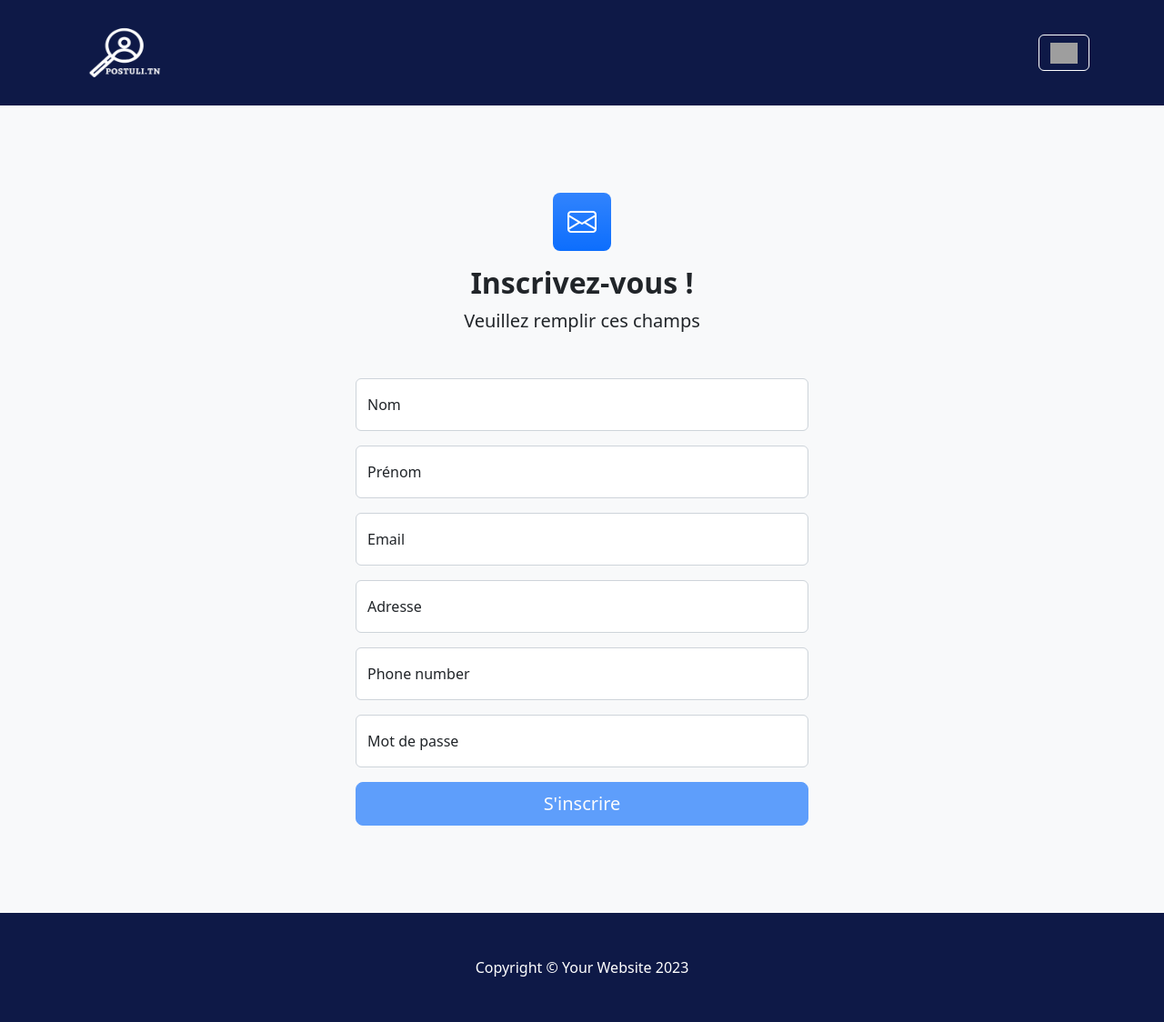
After one commit to eyazaghdoud1/Postulitn--web, a Symfony app: template templates/utilisateur/signup.html.twig in a window 1280 px wide. The commit adds this page. Shown: the whole page at 91% size. Run offline with Twig, Linux system fonts and the light colour scheme; the template is opened without the code that fills it, so the values that code supplies are empty; some libraries are stand-ins or nearby versions; grey boxes are pictures that could not be loaded.

Commit message:
new commit

```diff
--- a/src/Form/UtilisateurType.php
+++ b/src/Form/UtilisateurType.php
@@ -21,6 +21,7 @@ class UtilisateurType extends AbstractType
             ->add('tel')
             ->add('adresse')
             ->add('datenaissance')
+            ->add('mdp')
             ->add('idrole', EntityType::class, [
                 'class' => Role::class,
                 'choice_label' => 'description',
--- a/templates/roles/_form.html.twig
+++ /dev/null
@@ -1,3 +0,0 @@
-<div>Description</div>
-{{ form_widget (form.description) }}
-{{ form_errors (form.description) }}
--- /dev/null
+++ b/templates/utilisateur/signup.html.twig
@@ -0,0 +1,140 @@
+<!DOCTYPE html>
+<html lang="en">
+	<head>
+		<meta charset="utf-8"/>
+		<meta name="viewport" content="width=device-width, initial-scale=1, shrink-to-fit=no"/>
+		<meta name="description" content=""/>
+		<meta name="author" content=""/>
+		<title>
+			{% block title %}
+				Postuli.tn
+			{% endblock %}
+		</title>
+		<!-- Logoicon-->
+		<link rel="icon" type="image/x-icon" href="assets/logo.ico" " />
+																																				        <!-- Bootstrap icons-->
+																																				        <link href=" https://cdn.jsdelivr.net/npm/bootstrap-icons@1.4.1/font/bootstrap-icons.css" rel=" stylesheet" />
+																																				        <!-- Core theme CSS (includes Bootstrap)-->
+																																				        {%block css%}
+																																				        <link href=" css/style.css" rel=" stylesheet" />
+																																				        {%endblock%}
+																																				    </head>
+																																				    <body>
+																																				        <!-- Responsive navbar-->
+																																				        <nav class=" navbar" >
+																																				            <div class=" container px-">
+		<a href="index.html"><img class="logocss" src="assets/img/logowhite.png"></a>
+		<button class="navbar-toggler" type="button" data-bs-toggle="collapse" data-bs-target="#navbarSupportedContent" aria-controls="navbarSupportedContent" aria-expanded="false" aria-label="Toggle navigation">
+			<span class="navbar-toggler-icon"></span>
+		</button>
+		<div class="collapse navbar-collapse" id="navbarSupportedContent">
+			<ul class="navbar-nav ms-auto mb-2 mb-lg-0">
+				<li class="nav-item">
+					<a class="nav-link active" aria-current="page" href="#!">Home</a>
+				</li>
+				<li class="nav-item">
+					<a class="nav-link" href="#!">Quiz</a>
+				</li>
+				<li class="nav-item">
+					<a class="nav-link" href="#!">Offres</a>
+				</li>
+				<li class="nav-item">
+					<a class="nav-link" href="#!">Candidatures</a>
+				</li>
+				<li class="nav-item">
+					<a class="nav-link" href="#!">Projets freelance</a>
+				</li>
+				<li class="nav-item">
+					<a class="nav-link" href="#!">Entretiens</a>
+				</li>
+				<li class="nav-item">
+					<a class="nav-link" href="#!">Guides d'entretiens</a>
+				</li>
+				<li class="nav-item">
+					<a class="nav-link rightnav" href="#!">Compte</a>
+				</li>
+				<li class="nav-item">
+					<a class="nav-link btn btn-outline-light btn-lg px-4" href="#!">Logout</a>
+				</li>
+			</ul>
+		</div>
+	</head>
+</html></div></nav><!-- Form section--><section class="bg-light py-5"><div class="container px-5 my-5 px-5">
+<div class="text-center mb-5">
+	{%block bodysection%}
+	<div class="feature bg-primary bg-gradient text-white rounded-3 mb-3">
+		<i class="bi bi-envelope"></i>
+	</div>
+	<h2 class="fw-bolder">Inscrivez-vous !</h2>
+	<p class="lead mb-0">Veuillez remplir ces champs</p>
+</div>
+<div class="row gx-5 justify-content-center">
+	<div class="col-lg-6">
+		<!-- * * * * * * * * * * * * * * *-->
+		<!-- * * SB Forms Contact Form * *-->
+		<!-- * * * * * * * * * * * * * * *-->
+		<!-- This form is pre-integrated with SB Forms.-->
+		<!-- To make this form functional, sign up at-->
+		<!-- https://startbootstrap.com/solution/contact-forms-->
+		<!-- to get an API token!-->
+			<form
+			id="contactForm" data-sb-form-api-token="API_TOKEN"> <!-- Name input-->
+			<div class="form-floating mb-3">
+				<input class="form-control" id="name" type="text" placeholder="Enter your name..." data-sb-validations="required"/>
+				<label for="name">Nom</label>
+				<div class="invalid-feedback" data-sb-feedback="name:required">A name is required.</div>
+			</div>
+			<div class="form-floating mb-3">
+				<input class="form-control" id="name" type="text" placeholder="Enter your name..." data-sb-validations="required"/>
+				<label for="name">Prénom</label>
+				<div class="invalid-feedback" data-sb-feedback="name:required">A name is required.</div>
+			</div>
+			<!-- Email address input-->
+			<div class="form-floating mb-3">
+				<input class="form-control" id="email" type="email" placeholder="name@example.com" data-sb-validations="required,email"/>
+				<label for="email">Email</label>
+				<div class="invalid-feedback" data-sb-feedback="email:required">An email is required.</div>
+				<div class="invalid-feedback" data-sb-feedback="email:email">Email is not valid.</div>
+			</div>
+			<div class="form-floating mb-3">
+				<input class="form-control" id="name" type="text" placeholder="Enter your name..." data-sb-validations="required"/>
+				<label for="name">Adresse</label>
+				<div class="invalid-feedback" data-sb-feedback="name:required">A name is required.</div>
+			</div>
+			<!-- Phone number input-->
+			<div class="form-floating mb-3">
+				<input class="form-control" id="phone" type="tel" placeholder="(123) 456-7890" data-sb-validations="required"/>
+				<label for="phone">Phone number</label>
+				<div class="invalid-feedback" data-sb-feedback="phone:required">A phone number is required.</div>
+			</div>
+			<div class="form-floating mb-3">
+				<input class="form-control" id="name" type="text" placeholder="Enter your name..." data-sb-validations="required"/>
+				<label for="name">Mot de passe</label>
+				<div class="invalid-feedback" data-sb-feedback="name:required">A name is required.</div>
+			</div>
+			<!-- Submit success message-->
+			<!---->
+			<!-- This is what your users will see when the form-->
+			<!-- has successfully submitted-->
+				<div class="d-none" id="submitSuccessMessage"> <div class="text-center mb-3">
+					<div class="fw-bolder">Form submission successful!</div>
+					To activate this form, sign up at
+					<br/>
+					<a href="https://startbootstrap.com/solution/contact-forms">https://startbootstrap.com/solution/contact-forms</a>
+				</div>
+			</div>
+			<!-- Submit error message-->
+			<!---->
+			<!-- This is what your users will see when there is-->
+			<!-- an error submitting the form-->
+				<div class="d-none" id="submitErrorMessage"> <div class="text-center text-danger mb-3">Error sending message!</div>
+			</div>
+			<!-- Submit Button-->
+			<div class="d-grid">
+				<button class="btn btn-primary btn-lg disabled" id="submitButton" type="submit">S'inscrire</button>
+			</div>
+		</form>
+	</div>
+	{%endblock%}
+</div></div></section><!-- Footer--><footer class="py-5 bg-dark"><div class="container px-5">
+<p class="m-0 text-center text-white">Copyright &copy; Your Website 2023</p></div></footer><!-- Bootstrap core JS--><script src="https://cdn.jsdelivr.net/npm/bootstrap@5.2.3/dist/js/bootstrap.bundle.min.js"></script><!-- Core theme JS--><script src="js/scripts.js"></script><!-- * * * * * * * * * * * * * * * * * * * * * * * * * * * * * * * * * * * * * * * *--><!-- * *                               SB Forms JS                               * *--><!-- * * Activate your form at https://startbootstrap.com/solution/contact-forms * *--><!-- * * * * * * * * * * * * * * * * * * * * * * * * * * * * * * * * * * * * * * * *--><script src="https://cdn.startbootstrap.com/sb-forms-latest.js"> </script></body></html>
```
Also changed, not shown: src/Controller/UtilisateurController.php (+19 -0 lines), templates/roles/updateRole.html.twig (+9 -6 lines), templates/utilisateur/addAdministrateur.html.twig (deleted, +0 -8 lines).
